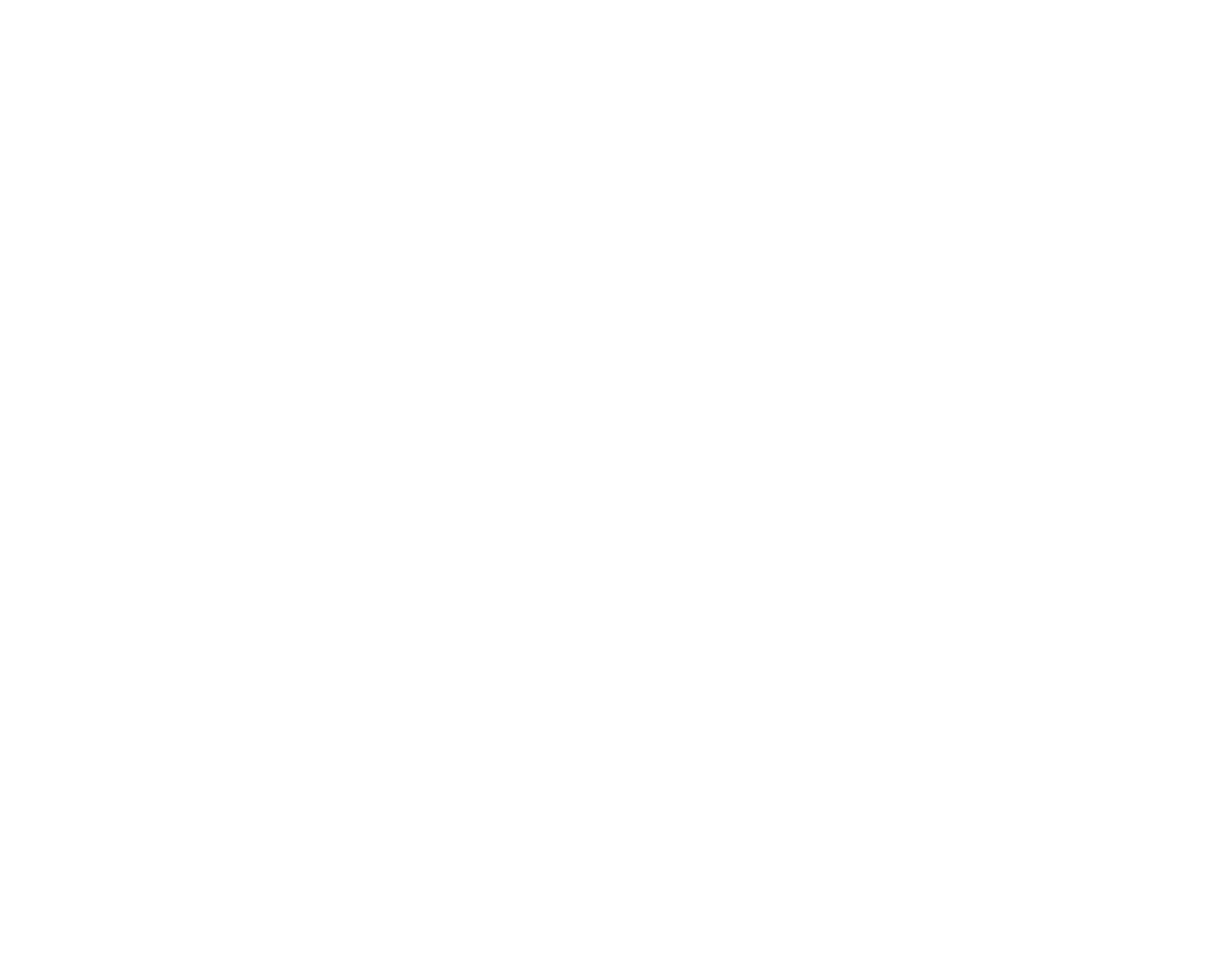
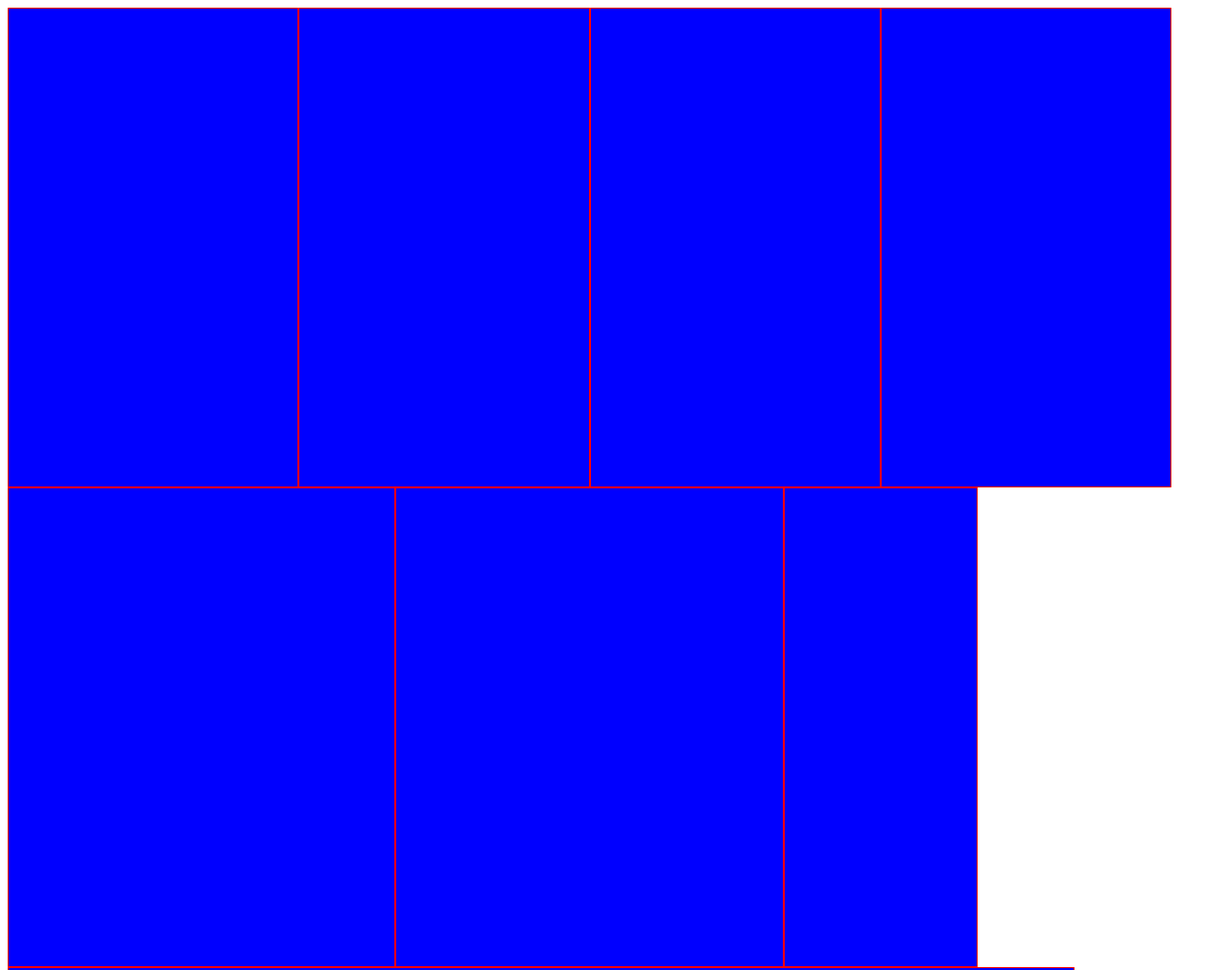
Before and after one commit to Cacombs171/grid, a plain HTML site: page index.html in a window 1280 px wide. Shown: the top 1011 px of the page at 96% size. Before the commit the page ends 800 px from the top, so only its background shows below. Drawn offline with Linux system fonts and the light colour scheme.

Commit message:
added lots of new content

```diff
--- a/index.css
+++ b/index.css
@@ -0,0 +1,96 @@
+*{
+  box-sizing: border-box;
+}
+@media only screen and (min-width: 320px) {
+.col{
+  background-color: yellow;
+  height: 500px;
+  display: inline-block;
+}
+}
+@media only screen and (min-width: 650px) {
+.col{
+  background-color: orange;
+  height: 500px;
+  display: inline-block;
+}
+}
+@media only screen and (min-width: 780px) {
+.col{
+  background-color: red;
+  height: 500px;
+  display: inline-block;
+}
+}
+@media only screen and (min-width: 960px) {
+.col{
+  background-color: pink;
+  height: 500px;
+  display: inline-block;
+}
+}
+@media only screen and (min-width: 1280px) {
+.col{
+  background-color: blue;
+  height: 500px;
+  display: inline-block;
+}
+}
+.col-1{
+  width: 8%;
+}
+.col-2{
+  width: 16%;
+}
+.col-3{
+  width: 24%;
+}
+.col-4{
+    width: 32%;
+}
+.col-5{
+    width: 40%;
+}
+.col-6{
+    width: 48%;
+}
+.col-7{
+    width: 56%;
+}
+.col-8{
+    width: 64%;
+}
+.col-9{
+  width: 72%;
+}
+.col-10{
+    width: 80%;
+}
+.col-11{
+    width: 88%;
+}
+[class*="col-"]{
+  float: left;
+  padding: 15px;
+  border: 1px solid red;
+}
+.row::after{
+  content: "";
+  clear: both;
+  display: table;
+}
+@media only screen and (min-width: 320px) {
+
+}
+@media only screen and (min-width: 650px) {
+
+}
+@media only screen and (min-width: 780px) {
+
+}
+@media only screen and (min-width: 960px) {
+
+}
+@media only screen and (min-width: 1280px) {
+
+}
--- a/index.html
+++ b/index.html
@@ -4,8 +4,38 @@
   <meta charset="utf-8">
   <title>GRID</title>
   <link rel="stylesheet" href="index.css" type="text/css">
-  <meta name="viewport" content="width-device-width, initial-scale=1.0">
+  <meta name="viewport" content="width=device-width, initial-scale=1.0">
 </head>
 <body>
+  <div class="row">
+  <div class="col col-3">
+  </div>
+  <div class="col col-3">
+  </div>
+  <div class="col col-3">
+  </div>
+  <div class="col col-3">
+  </div>
+</div>
+<div class="row">
+  <div class="col col-4">
+  </div>
+  <div class="col col-4">
+  </div>
+  <div class="col col-2">
+  </div>
+</div>
+<div class="row">
+  <div class="col col-11">
+  </div>
+  <div class="col col-5">
+  </div>
+  <div class="col col-1">
+  </div>
+  <div class="col col-1">
+  </div>
+  <div class="col col-1">
+  </div>
+</div>
 </body>
 </html>
```
